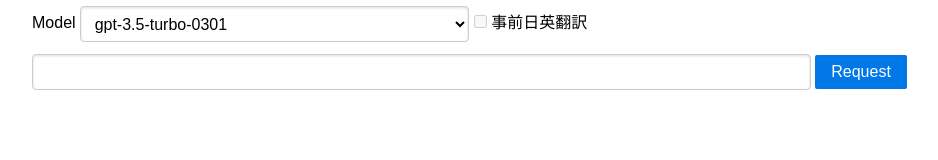
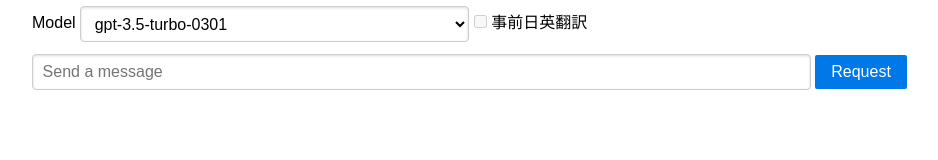
Before and after one commit to n4cl/PyChat, a plain HTML site: page nginx/static/chat.html in a window 1280 px wide. Shown: the whole page, without its empty margins (68-1006 px from the left). Drawn offline with nearby package versions, Linux system fonts and the light colour scheme.

Commit message:
Update: textarea の更新

```diff
--- a/nginx/static/chat.html
+++ b/nginx/static/chat.html
@@ -26,7 +26,7 @@
                     </label>
                 </fieldset>
                     <label for="input-text"></label>
-                    <input type="text" id="input-text" class="pure-input-2-3">
+                    <input type="text" id="input-text" class="pure-input-2-3" placeholder="Send a message">
                     <button id="btn_request" type="button"
                         class="pure-button pure-button-primary">Request</button>
             </form>
```
